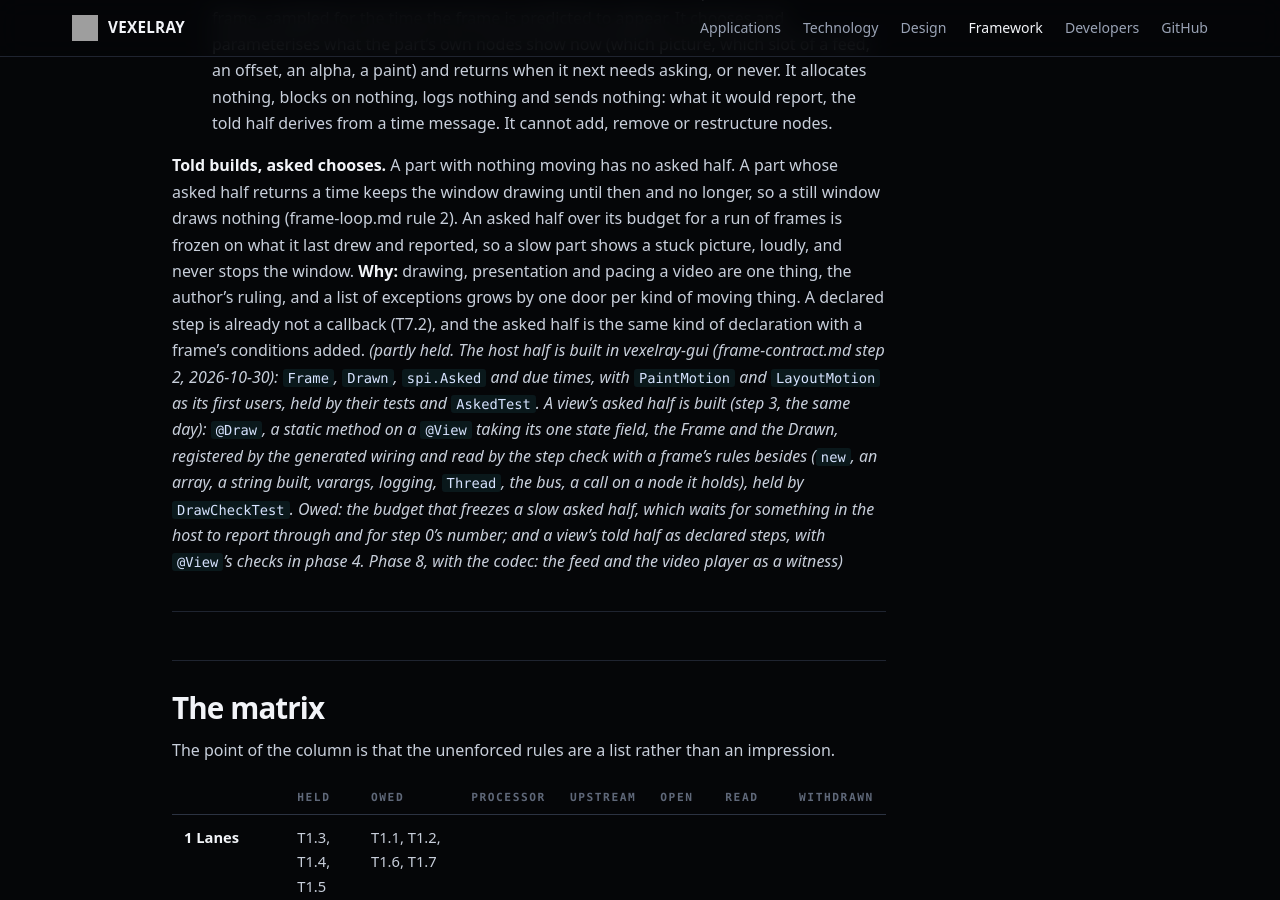
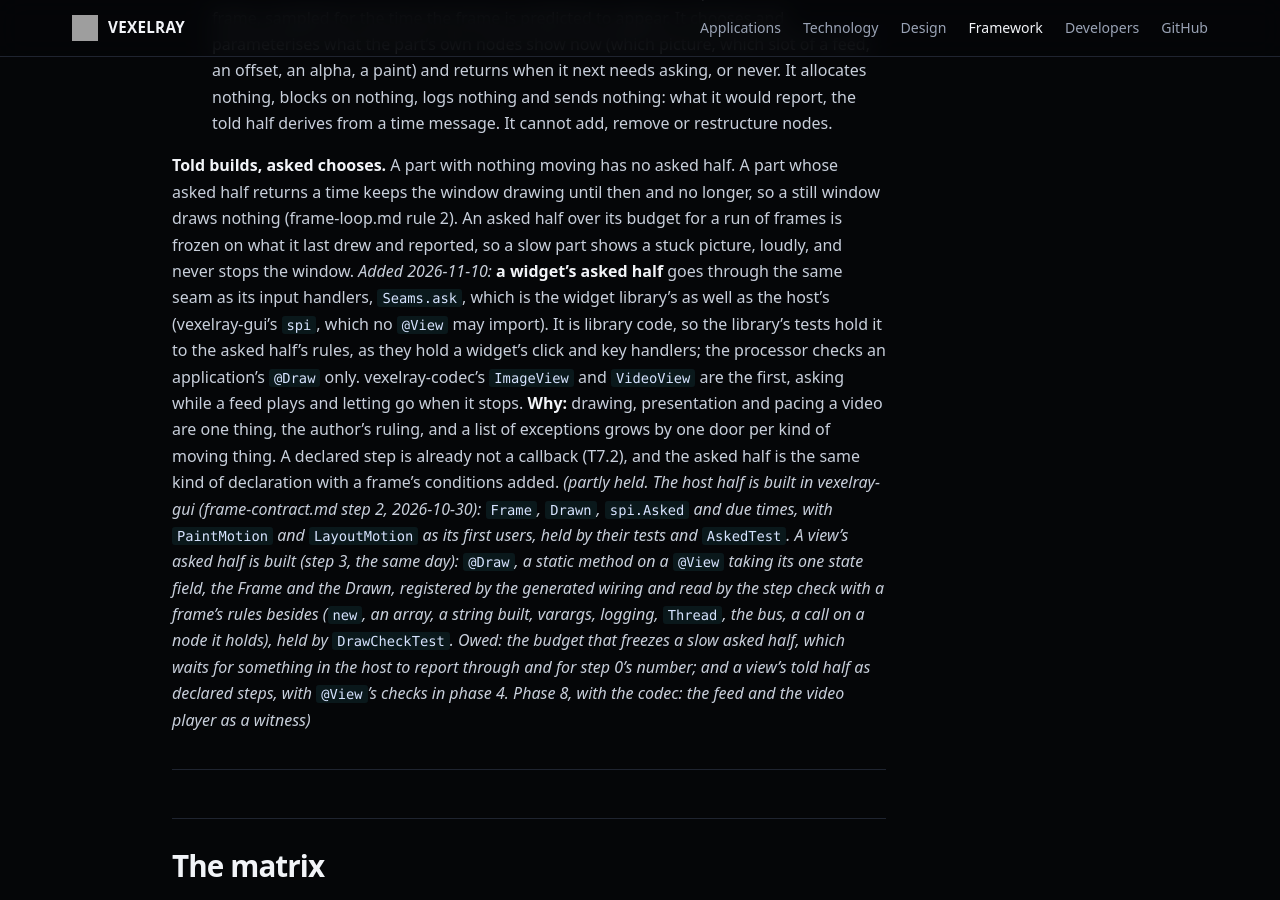
Before and after one commit to sibarum/vexelray-framework, a Jekyll site: the page built from docs/threading.md, in a window 1280 px wide and 900 px high, scrolled down 18616 px. Built offline with Jekyll 4.4.1, drawn with Linux system fonts in a browser that asks for light colours; our own code applies the rules of GitHub Pages for plain Markdown files.

Commit message:
T7.6: a widget's asked half goes through Seams.ask
The widget library's seam, as its input handlers are; held by the library's
tests, where an application's @Draw is held by the processor.

Co-Authored-By: Claude Opus 5.5 <noreply@anthropic.com>

```diff
--- a/docs/threading.md
+++ b/docs/threading.md
@@ -586,7 +586,11 @@ A part has one state and two declared halves, and the GUI thread runs those and
 **Told builds, asked chooses.** A part with nothing moving has no asked half. A part whose asked half returns a time
 keeps the window drawing until then and no longer, so a still window draws nothing (frame-loop.md rule 2). An
 asked half over its budget for a run of frames is frozen on what it last drew and reported, so a slow part shows a
-stuck picture, loudly, and never stops the window.
+stuck picture, loudly, and never stops the window. *Added 2026-11-10:* **a widget's asked half** goes through the
+same seam as its input handlers, `Seams.ask`, which is the widget library's as well as the host's (vexelray-gui's
+`spi`, which no `@View` may import). It is library code, so the library's tests hold it to the asked half's rules,
+as they hold a widget's click and key handlers; the processor checks an application's `@Draw` only. vexelray-codec's
+`ImageView` and `VideoView` are the first, asking while a feed plays and letting go when it stops.
 **Why:** drawing, presentation and pacing a video are one thing, the author's ruling, and a list of exceptions grows
 by one door per kind of moving thing. A declared step is already not a callback (T7.2), and the asked half is the
 same kind of declaration with a frame's conditions added. *(partly held. The host half is built in vexelray-gui
```
